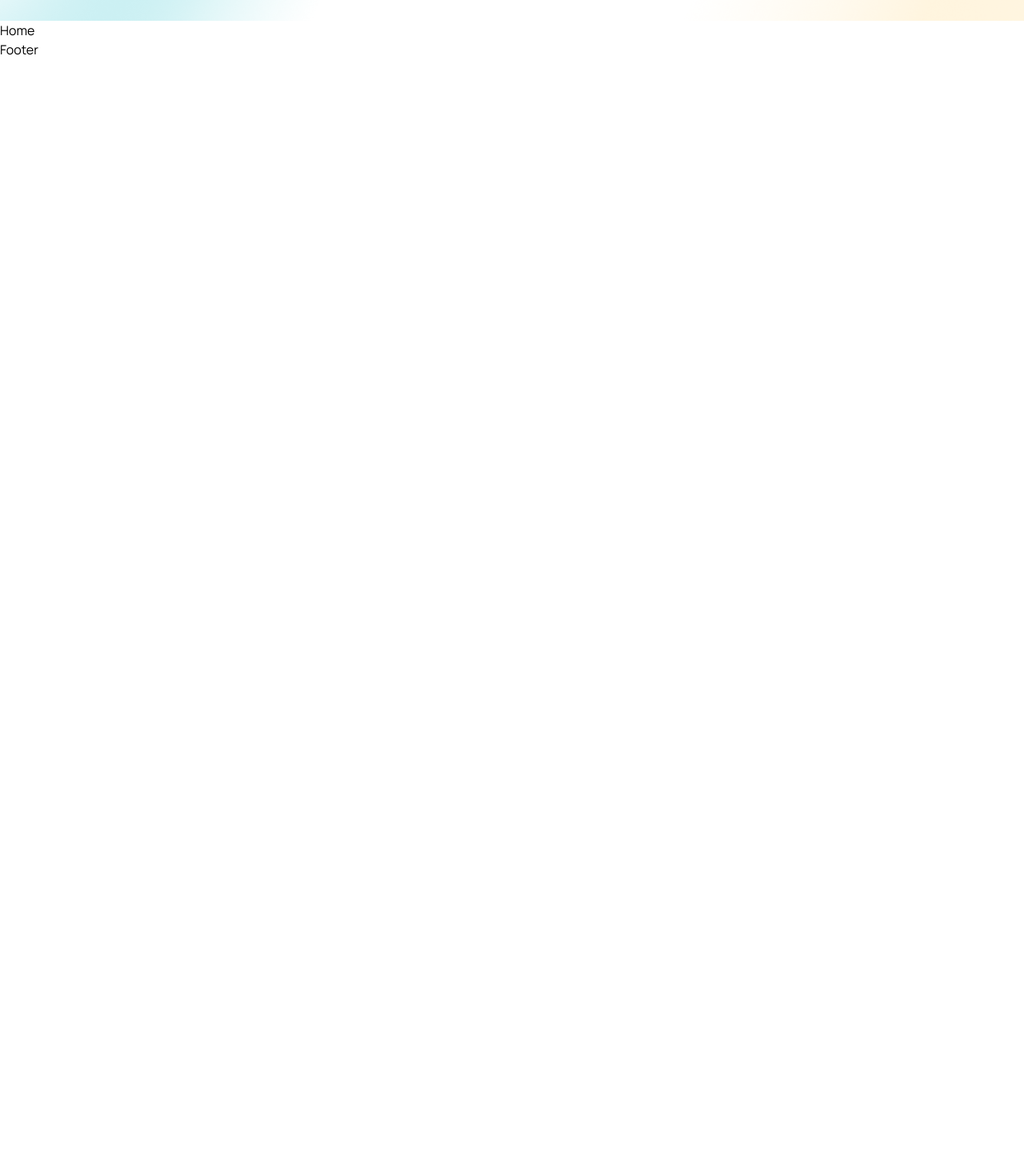
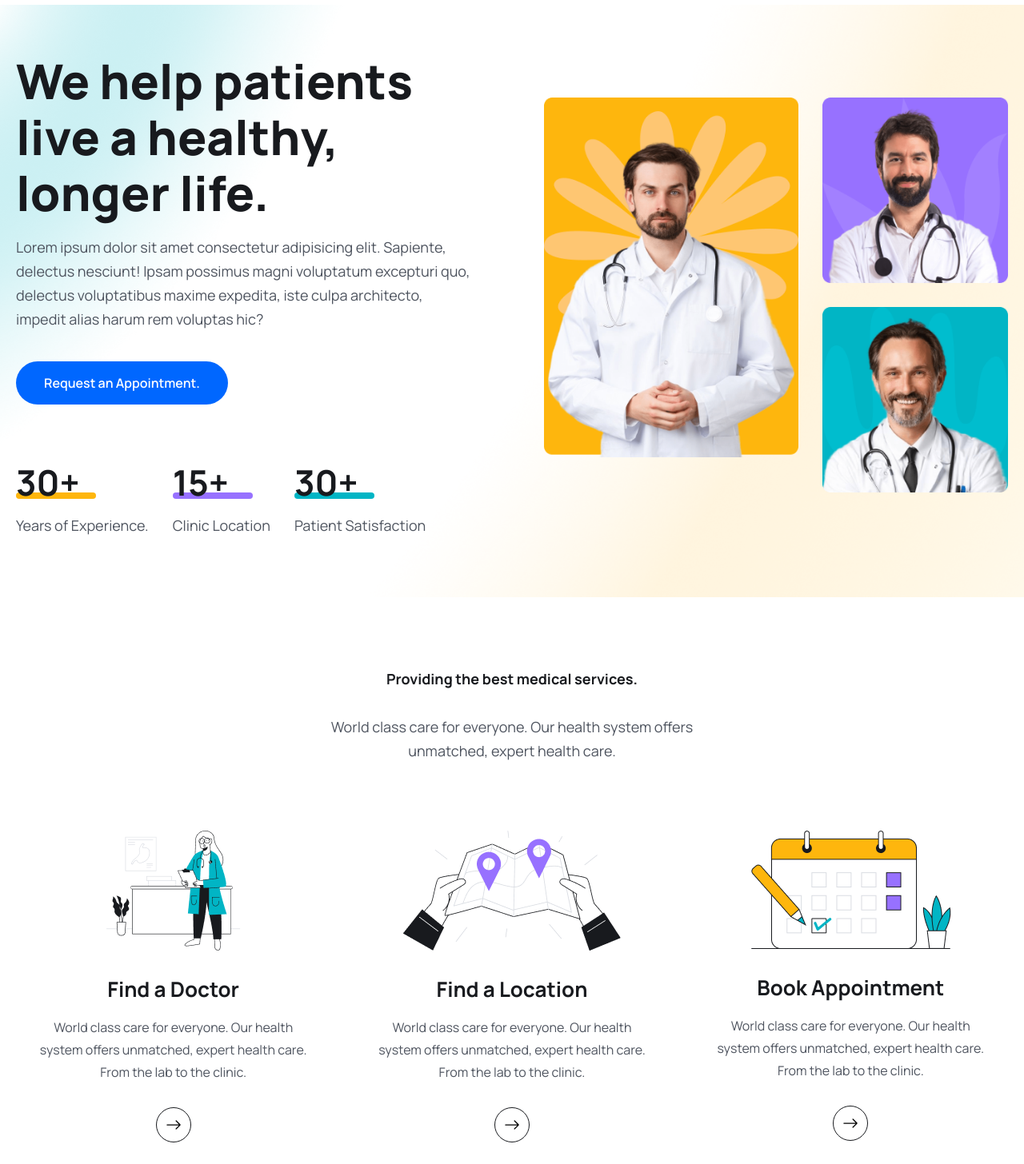
Before and after one commit to ankitkapoor8437/medicare-project-react, a React (Create React App) app: page / in a window 1280 px wide. Shown: the part 74-1530 px from the top of the page at 80% size. Before the commit the page ends 800 px from the top, so only its background shows below. Built offline with nearby package versions, Linux system fonts and the light colour scheme.

Commit message:
Complete Hero section and How it works section.

```diff
--- a/src/App.css
+++ b/src/App.css
@@ -18,6 +18,7 @@
   top: 0;;
   left: 0;
   z-index: 99999;
+  background: white;
   box-shadow: 3px 3px -8px 3px #ddd;
 
 }
--- a/src/index.css
+++ b/src/index.css
@@ -10,7 +10,7 @@
 
 @layer components {
     .container {
-        @apply max-w-full w-[1440px] px-5 mx-auto
+        @apply max-w-full w-[1440px] px-5 mx-auto;
     }
 
     .btn {
@@ -21,12 +21,16 @@
         @apply text-[18px] leading-[54px] font-[700] text-headingColor
     }
 
-    .text_para {
+    .text__para {
         @apply text-[18px] leading-[30px] font-[400] text-textColor mt-[18px]
     }
 
     .header {
         @apply bg-[url('./assets/images/mask.png')] bg-no-repeat bg-center bg-cover w-full h-[100px] leading-[100px];
+    }
+
+    .hero__section{
+        @apply bg-[url('./assets/images/hero-bg.png')] bg-no-repeat bg-center bg-cover;
     }
 }
 
--- a/src/pages/Home.jsx
+++ b/src/pages/Home.jsx
@@ -1,8 +1,162 @@
 import React from 'react'
+import { Link } from 'react-router-dom'
+import heroImage1 from '../assets/images/hero-img01.png'
+import heroImage2 from '../assets/images/hero-img02.png'
+import heroImage3 from '../assets/images/hero-img03.png'
+
+import icon1 from '../assets/images/icon01.png'
+import icon2 from '../assets/images/icon02.png'
+import icon3 from '../assets/images/icon03.png'
+
+import { BsArrowRight } from "react-icons/bs";
 
 const Home = () => {
   return (
-    <div>Home</div>
+    <>
+      {/* Hero Section */}
+
+      <section className='hero__section pt-[60px] 2xl:h-[800px]'>
+        <div className="container">
+          <div className="flex flex-col lg:flex-row gap-[90px] items-center justify-between">
+            {/* hero content */}
+            <div>
+              <div className='lg:w-[570px]'>
+                <h1 className='text-[36px] leading-[46px] text-headingColor font-[800] md:text-[60px] md:leading-[70px]'>
+                  We help patients live a healthy, longer life.
+                </h1>
+
+                <p className='text__para'>
+                  Lorem ipsum dolor sit amet consectetur adipisicing elit. Sapiente, delectus nesciunt! Ipsam possimus magni voluptatum excepturi quo, delectus voluptatibus maxime expedita, iste culpa architecto, impedit alias harum rem voluptas hic?
+                </p>
+
+                <button className='btn'>Request an Appointment.</button>
+              </div>
+
+              {/* Hero Counter */}
+              <div className='mt-[30px] lg:mt-[70px] flex flex-col lg:flex-row lg:items-center gap-5 lg:gap-[30px]'>
+                <div >
+                  <h2 className='text-[36px] leading-[56px] lg:text-[44px] lg:leading-[54px] font-[700] text-headingColor'>
+                    30+
+                  </h2>
+                  <span className='w-[100px] h-2 bg-yellowColor rounded-full block mt-[-14px]'></span>
+                  <p className='text__para'>Years of Experience.</p>
+                </div>
+
+                <div >
+                  <h2 className='text-[36px] leading-[56px] lg:text-[44px] lg:leading-[54px] font-[700] text-headingColor'>
+                    15+
+                  </h2>
+                  <span className='w-[100px] h-2 bg-purpleColor rounded-full block mt-[-14px]'></span>
+                  <p className='text__para'>Clinic Location</p>
+                </div>
+
+                <div >
+                  <h2 className='text-[36px] leading-[56px] lg:text-[44px] lg:leading-[54px] font-[700] text-headingColor'>
+                    30+
+                  </h2>
+                  <span className='w-[100px] h-2 bg-irisBlueColor rounded-full block mt-[-14px]'></span>
+                  <p className='text__para'>Patient Satisfaction</p>
+                </div>
+              </div>
+            </div>
+
+            {/* hero image */}
+            <div className='flex gap-[30px] justify-end'>
+              <div>
+                <img src={heroImage1} className='w-full' alt="" />
+              </div>
+              <div className='mt-30px'>
+                <img src={heroImage2} alt="" className='w-full mb-[30px]' />
+                <img src={heroImage3} alt="" className='w-full' />
+              </div>
+            </div>
+          </div>
+        </div>
+      </section>
+
+      {/* Hero Section End */}
+      <section>
+        <div className="container">
+          <div className='lg:w-[470px] mx-auto'>
+            <h2 className='heading text-center'>
+              Providing the best medical services.
+            </h2>
+            <p className='text__para text-center'>World class care for everyone. Our health system offers unmatched,
+              expert health care.
+            </p>
+          </div>
+
+
+          <div className='grid grid-cols-1 md:grid-cols-2 lg:grid-cols-3 gap-5 lg:gap-[30px] mt-[30px] lg:mt-[55px]'>
+            <div className='py-[30px] px-5'>
+              <div className='flex items-center justify-center'>
+                <img src={icon1} alt="" />
+              </div>
+
+              <div className='mt-[30px]'>
+                <h2 className='text-[26px] leading-9 text-headingColor font-[700] text-center'>
+                  Find a Doctor
+                </h2>
+                <p className='text-[16px] leading-7 text-textColor font-[400] mt-4 text-center'>
+                  World class care for everyone. Our health system offers unmatched,
+                  expert health care. From the lab to the clinic.
+                </p>
+                <Link to="/doctors" className='w-[44px] h-[44px] rounded-full border border-solid border-[#181A1E] mt-[30px] mx-auto flex items-center justify-center group hover:bg-primaryColor hover:border-none' >
+                  <BsArrowRight className='group-hover:text-white w-6 h-5' />
+                </Link>
+              </div>
+
+            </div>
+
+            <div className='py-[30px] px-5'>
+              <div className='flex items-center justify-center'>
+                <img src={icon2} alt="" />
+              </div>
+
+              <div className='mt-[30px]'>
+                <h2 className='text-[26px] leading-9 text-headingColor font-[700] text-center'>
+                  Find a Location
+                </h2>
+                <p className='text-[16px] leading-7 text-textColor font-[400] mt-4 text-center'>
+                  World class care for everyone. Our health system offers unmatched,
+                  expert health care. From the lab to the clinic.
+                </p>
+                <Link to="/doctors" className='w-[44px] h-[44px] rounded-full border border-solid border-[#181A1E] mt-[30px] mx-auto flex items-center justify-center group hover:bg-primaryColor hover:border-none' >
+                  <BsArrowRight className='group-hover:text-white w-6 h-5' />
+                </Link>
+              </div>
+
+            </div>
+
+            <div className='py-[30px] px-5'>
+              <div className='flex items-center justify-center'>
+                <img src={icon3} alt="" />
+              </div>
+
+              <div className='mt-[30px]'>
+                <h2 className='text-[26px] leading-9 text-headingColor font-[700] text-center'>
+                  Book Appointment
+                </h2>
+                <p className='text-[16px] leading-7 text-textColor font-[400] mt-4 text-center'>
+                  World class care for everyone. Our health system offers unmatched,
+                  expert health care. From the lab to the clinic.
+                </p>
+                <Link to="/doctors" className='w-[44px] h-[44px] rounded-full border border-solid border-[#181A1E] mt-[30px] mx-auto flex items-center justify-center group hover:bg-primaryColor hover:border-none' >
+                  <BsArrowRight className='group-hover:text-white w-6 h-5' />
+                </Link>
+              </div>
+
+            </div>
+
+
+
+          </div>
+
+
+        </div>
+      </section>
+
+    </>
   )
 }
 
```
